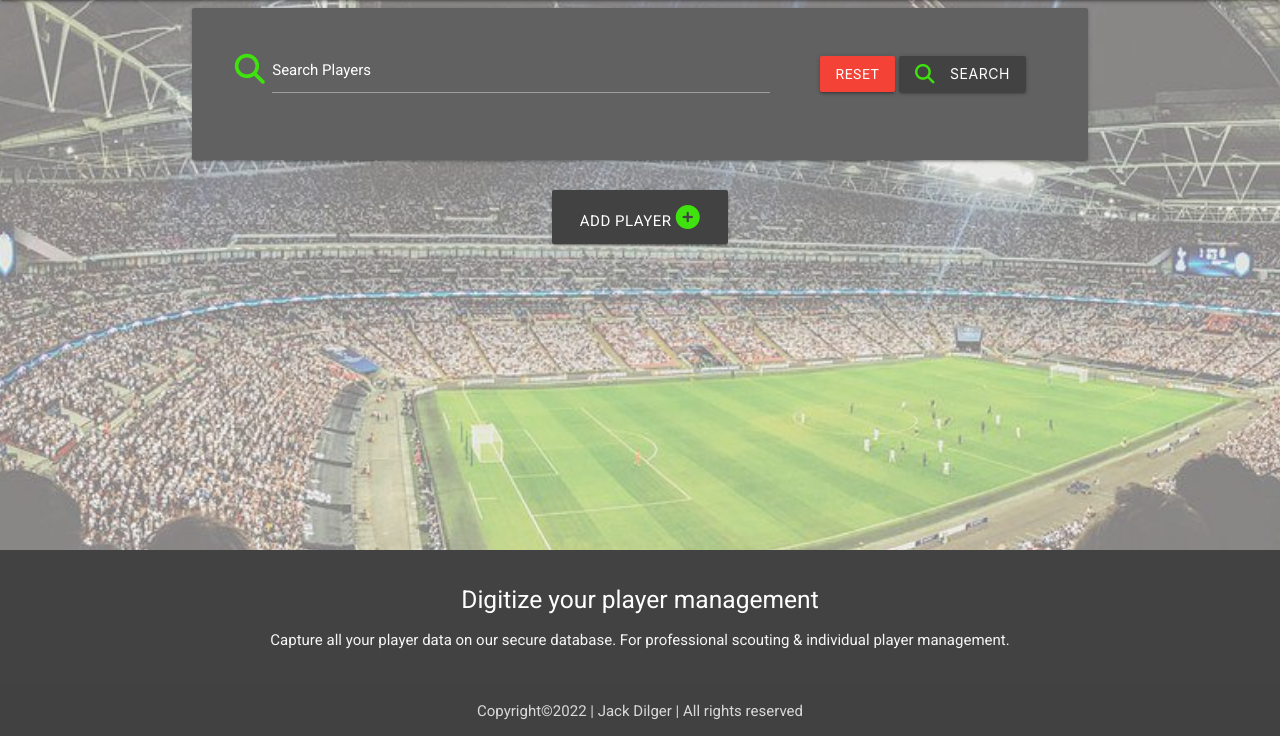
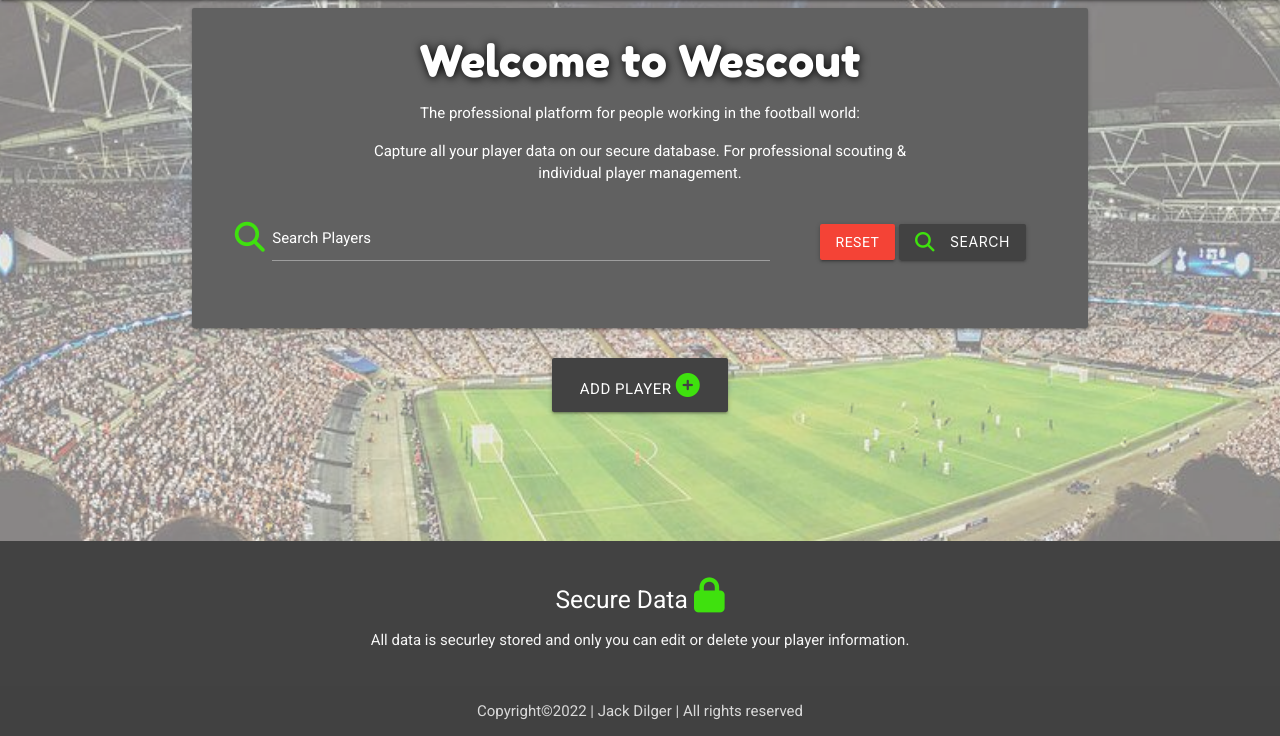
Before and after one commit to JackDilger/wescout-milestone-3, a Flask app: page / in a window 1280 px wide. Shown: the part 64-800 px from the top of the page. Run offline with Flask 2, Linux system fonts and the light colour scheme; data that the repository does not hold is empty; some libraries are stand-ins or nearby versions.

Commit message:
Update footer and add header with supporting text to player.html

```diff
--- a/wescout/templates/base.html
+++ b/wescout/templates/base.html
@@ -75,12 +75,13 @@
 
 
     <footer class="page-footer grey darken-3 center-align">
+
       <div class="container">
         <div class="row">
           <div>
-            <h5 class="white-text">Digitize your player management</h5>
+            <h5 class="white-text">Secure Data <i class="fa-solid fa-lock"></i></h5>
             <p class="grey-text text-lighten-4">
-              Capture all your player data on our secure database. For professional scouting & individual player management.</p>
+              All data is securley stored and only you can edit or delete your player information.</p>
           </div>
         </div>
       </div>
--- a/wescout/templates/players.html
+++ b/wescout/templates/players.html
@@ -1,5 +1,14 @@
 {% extends "base.html" %}
 {% block content %}
+
+<div class="row center-align">
+    <div class="col s12 m8 l8 offset-m2 offset-l2 center-align">
+        <h3>
+            Welcome to Wescout
+        </h3>
+        <p>The professional platform for people working in the football world:</p>
+        <p>Capture all your player data on our secure database. For professional scouting & individual player management.</p>
+    </div>
 
 
 <div class="row card-panel grey darken-2">
```
